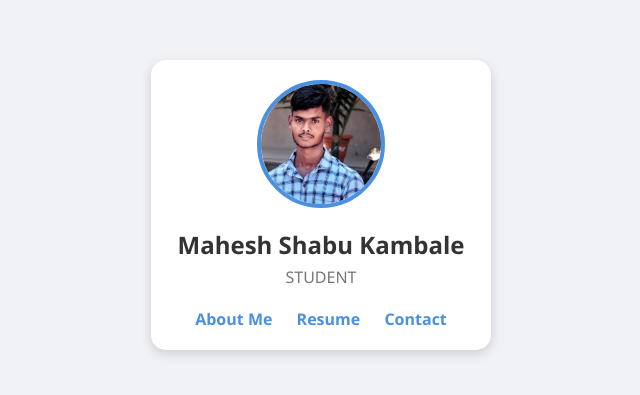
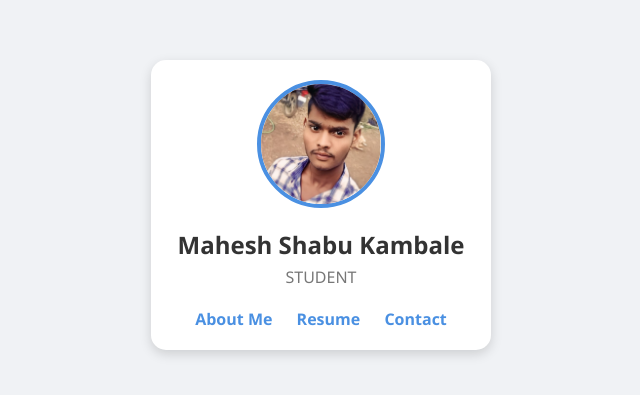
Before and after one commit to Mahi7955/Mahi-Profile, a plain HTML site: page index.html in a window 1280 px wide. Shown: the part 195-590 px from the top of the page, without its empty margins (319-959 px from the left). Drawn offline with Linux system fonts and the light colour scheme; files whose address does not match are found by name.

Commit message:
Update index.html

```diff
--- a/index.html
+++ b/index.html
@@ -75,7 +75,7 @@
 <body>
 
   <div class="profile-card">
-    <img src="  C:\Users\ansarali vhanwad\Music\21DA23CS098\html\IMG_20230618_001259_841.webp"
+    <img src="https://github.com/Mahi7955/Mahi-Profile/blob/main/WhatsApp%20Image%202025-05-28%20at%2023.40.59_526debc5.jpg"
       alt="Profile Picture"
       class="profile-image"
     />
```
